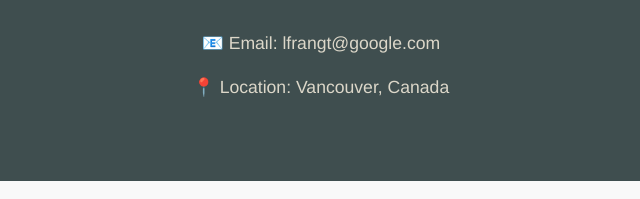
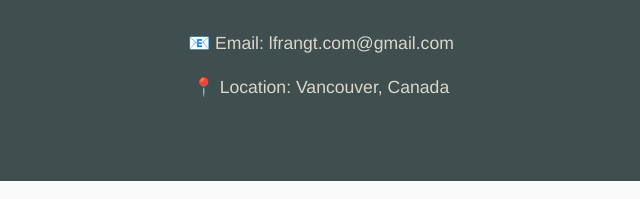
Before and after one commit to Lfrangt/khalil-webpage, a plain HTML site: page index.html in a window 1280 px wide. Shown: the part 1543-1742 px from the top of the page, 319-959 px from the left. Drawn offline with Linux system fonts and the light colour scheme.

Commit message:
初始化个人主页项目

```diff
--- a/index.html
+++ b/index.html
@@ -107,7 +107,7 @@
         <div class="container">
             <h2 class="fade-in">联系方式</h2>
             <div class="contact-info fade-in">
-                <p>📧 Email: lfrangt@google.com</p>
+                <p>📧 Email: lfrangt.com@gmail.com</p>
                 <p>📍 Location: Vancouver, Canada</p>
             </div>
         </div>
```
Also changed, not shown: 3 other files.
